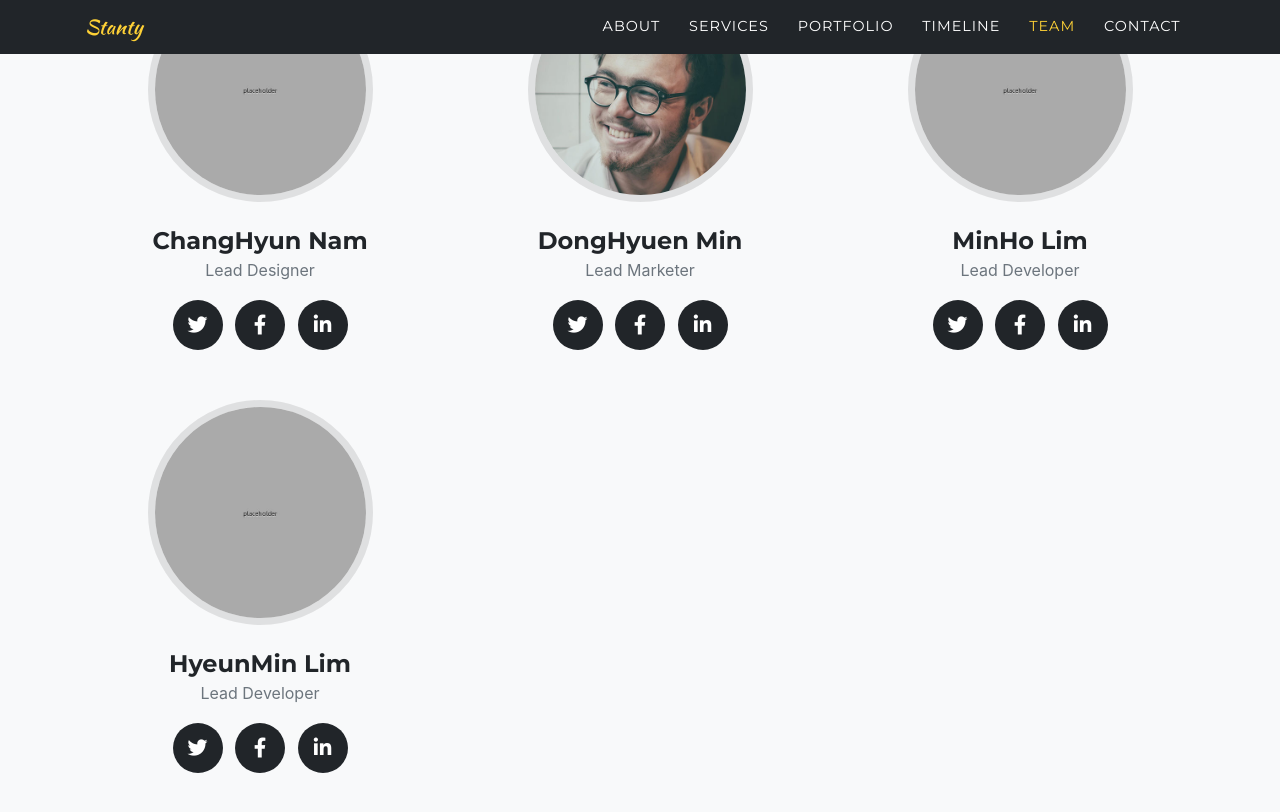
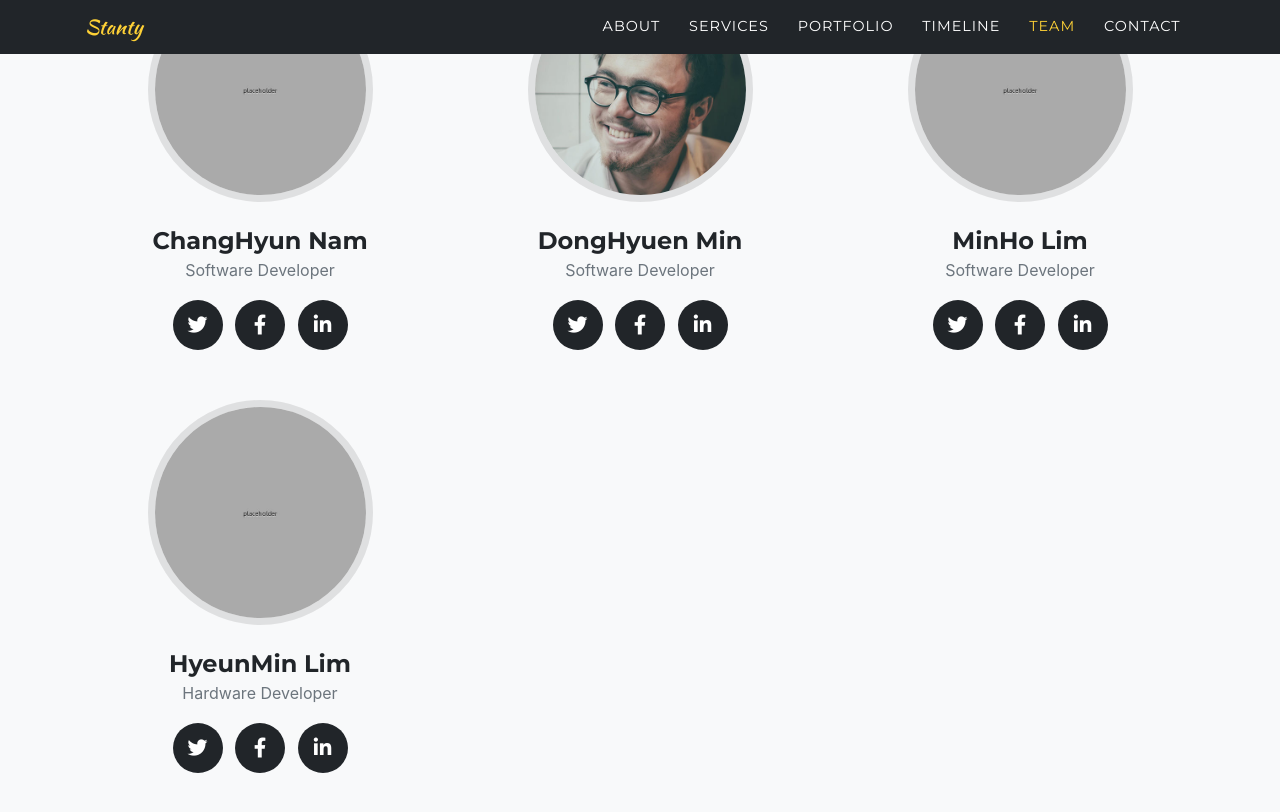
Before and after one commit to Team-Stanty/Team-Stanty.github.io, a Jekyll site: the page built from index.md, in a window 1280 px wide and 900 px high, scrolled down 5016 px. Shown: the top 812 px of the window. Built offline with Jekyll 4.4.1, drawn with Linux system fonts in a browser that asks for light colours; some web fonts are replaced.

Commit message:
DOCS(sitetext) : Change 'team people role'

```diff
--- a/_data/sitetext.yml
+++ b/_data/sitetext.yml
@@ -97,7 +97,7 @@ en: &DEFAULT_EN
     section: team
     people:
       - name: "ChangHyun Nam"
-        role: "Lead Designer"
+        role: "Software Developer"
         image: assets/img/team/500x500.jpg
         social:
           - url: https://twitter.com
@@ -107,7 +107,7 @@ en: &DEFAULT_EN
           - url: https://linkedin.com
             icon: fab fa-linkedin-in
       - name: "DongHyuen Min"
-        role: "Lead Marketer"
+        role: "Software Developer"
         image: assets/img/team/2.jpg
         social:
           - url: https://twitter.com
@@ -117,7 +117,7 @@ en: &DEFAULT_EN
           - url: https://linkedin.com
             icon: fab fa-linkedin-in
       - name: "MinHo Lim"
-        role: "Lead Developer"
+        role: "Software Developer"
         image: assets/img/team/500x500.jpg
         social:
           - url: https://twitter.com
@@ -127,7 +127,7 @@ en: &DEFAULT_EN
           - url: https://linkedin.com
             icon: fab fa-linkedin-in
       - name: "HyeunMin Lim"
-        role: "Lead Developer"
+        role: "Hardware Developer"
         image: assets/img/team/500x500.jpg
         social:
           - url: https://twitter.com
```
